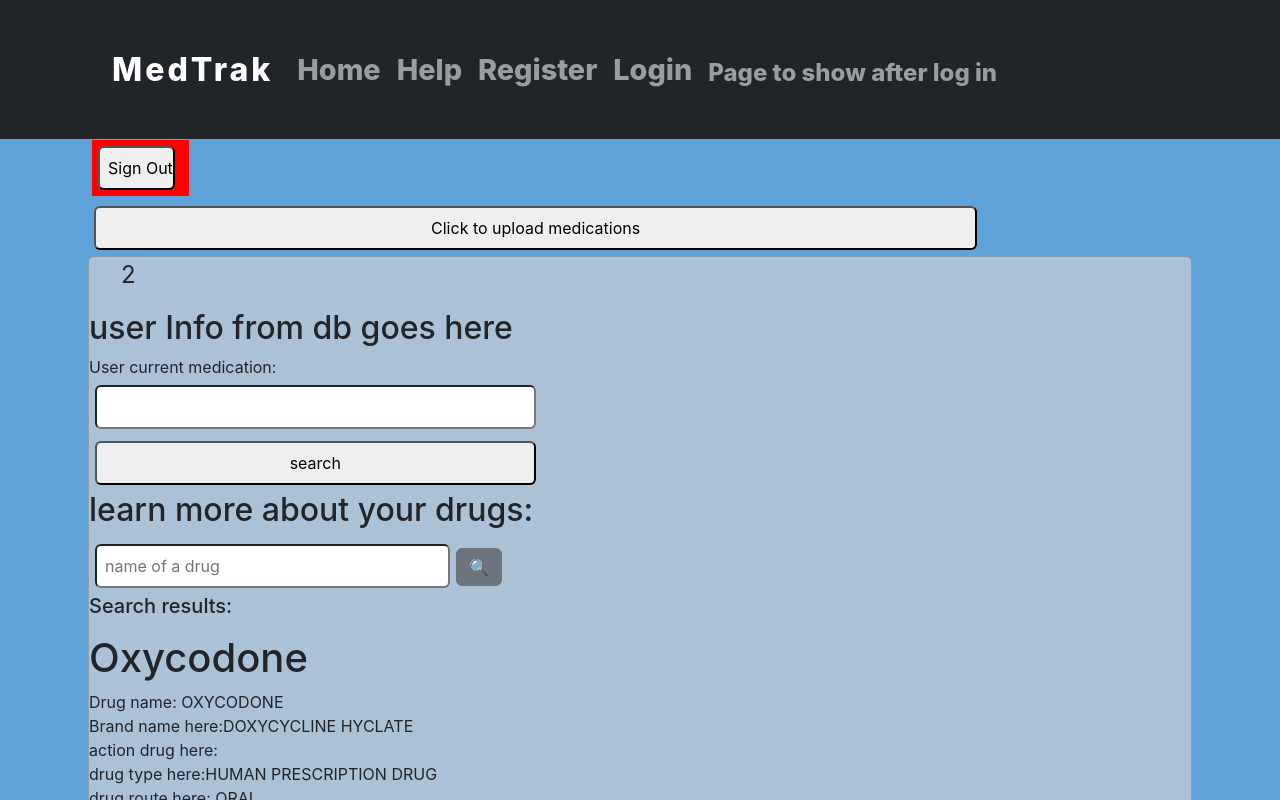
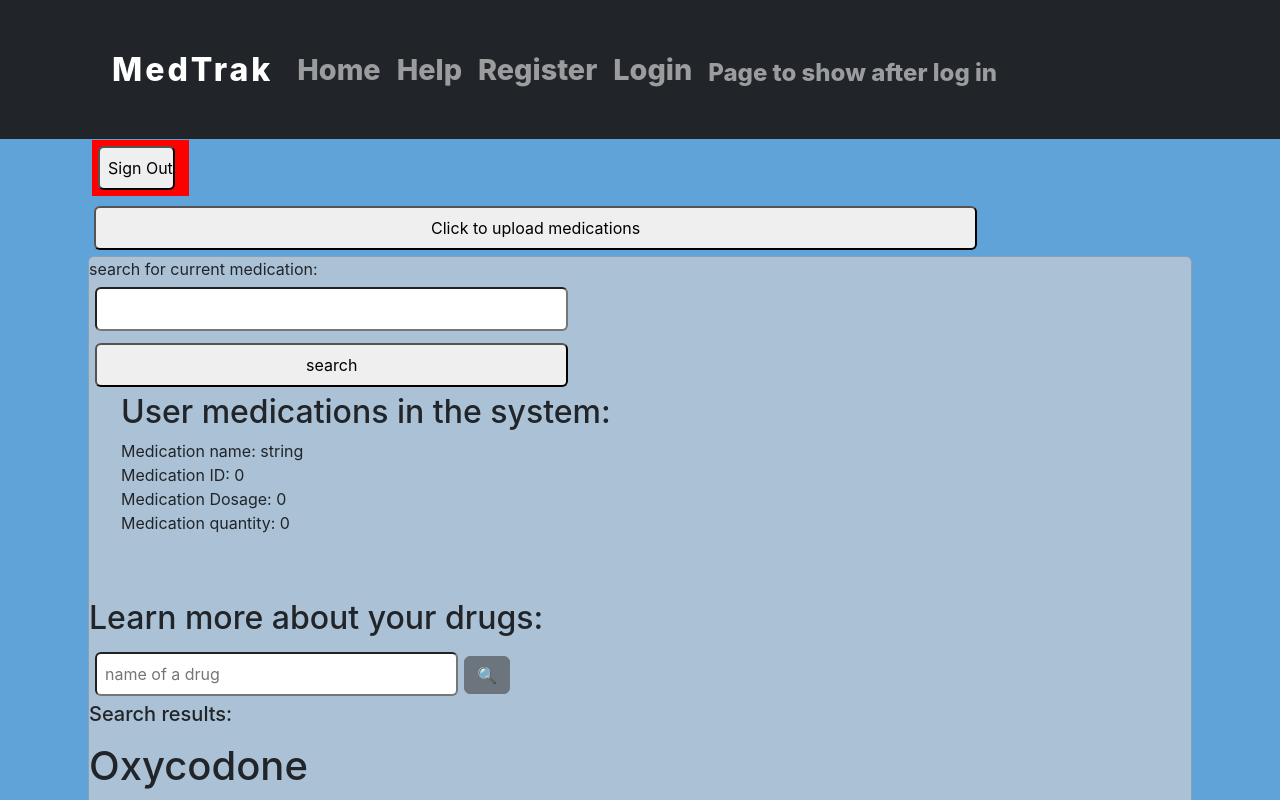
Before and after one commit to 220425-Reston-NET/Alphacode-reactFrontEnd, a React (Create React App) app: page /drug in a window 1280 px wide. Shown: the top 800 px of the page. Built offline with nearby package versions, Linux system fonts and the light colour scheme.

Commit message:
styled display meds

```diff
--- a/src/pages/addmedicine/AddMedicine.css
+++ b/src/pages/addmedicine/AddMedicine.css
@@ -7,7 +7,7 @@
     margin-top: 20rem;
     padding: 20rem;
 } */
-/* .add-form {
+.add-form {
   margin-top: 3rem;
   padding: 5rem;
 }
@@ -15,4 +15,4 @@
 .addmed-welcom{
   display: flex;
   justify-content: center;
-} */
+}
--- a/src/pages/addmedicine/AddMedicine.tsx
+++ b/src/pages/addmedicine/AddMedicine.tsx
@@ -1,4 +1,5 @@
 import React, { useEffect, useState } from "react";
+import { useNavigate } from "react-router-dom";
 import "./AddMedicine.css";
 
 function AddMedicine() {
@@ -55,9 +56,20 @@ function AddMedicine() {
           medDose: medDose,
           quantity: quantity,
         }),
+
+
       }
+
     );
+    goToNewCustInfo();
+
   }
+
+  const navigate = useNavigate();
+  const goToNewCustInfo = () => {
+    navigate("/Drug");
+  };
+
 
   return (
     <>
--- a/src/pages/displaymeds/DisplayMed.tsx
+++ b/src/pages/displaymeds/DisplayMed.tsx
@@ -1,5 +1,5 @@
 import React, { useState } from "react";
-import "./DisplayMed.css";
+// import "./DisplayMed.css";
 function DisplayMed() {
   let p_userID: any = 2;
   const [users, setUser] = useState([
--- a/src/pages/drugdata/DrugData.tsx
+++ b/src/pages/drugdata/DrugData.tsx
@@ -9,7 +9,12 @@ function DrugData() {
   let p_userID: any = 2;
   const [users, setUser] = useState([
     {
-      p_userID: 2,
+      p_userID: 0,
+      medID: 0,
+      medName: "string",
+      medDose: 0,
+      quantity: 0,
+      userID: 0,
       //
     },
   ]);
@@ -27,7 +32,7 @@ function DrugData() {
     fetch(
       "http://medtrack-env.eba-sqq54brs.us-east-1.elasticbeanstalk.com/User/ViewAllMedicine?" +
         new URLSearchParams({
-          userID: p_userID,
+          p_userID: p_userID,
         })
     )
       .then((response) => response.json())
@@ -52,22 +57,32 @@ function DrugData() {
 
       <div className="card">
         <div className="display-med">
-          <ul>
-            {users.map((med) => (
-              <p>{med.p_userID}</p>
-            ))}
-          </ul>
-          <h2> user Info from db goes here</h2>
           <form onSubmit={onSubmit}>
             {/* </div>
         <div> */}
-            <label>User current medication:</label>
+            <label>search for current medication:</label>
             <input type="text" name="userID" onChange={updateUserID}></input>
             <input type={"submit"} value={"search"} />
           </form>
+          <ul>
+            <h2> User medications in the system:</h2>
+
+            {users.map((user) => (
+              <>
+                <div className="meds-in-db">
+                  <div>{"Medication name: " + user.medName}</div>
+                  <div>{"Medication ID: " + user.medID}</div>
+                  <div>{"Medication Dosage: " + user.medDose}</div>
+                  <div>{"Medication quantity: " + user.quantity}</div>
+                </div>
+              </>
+            ))}
+          </ul>
         </div>
+        <br />
+        <br />
         <div className="search-div">
-          <h2>learn more about your drugs:</h2>
+          <h2>Learn more about your drugs:</h2>
           {/* onSubmit={onSubmit} */}
           <form>
             <input
@@ -104,6 +119,10 @@ function DrugData() {
           <div id="manufacturer_name"> who made it:Mayne Pharma</div>
         </div>
       </div>
+      <Link className="navbar-brand" to={``}>
+        {/* <button>{userEmail}</button> */}
+        <input type={"submit"} value={"Click to set a reminder⏰"} />
+      </Link>
     </div>
   );
 }
--- a/src/pages/signup/SignUpForm.tsx
+++ b/src/pages/signup/SignUpForm.tsx
@@ -1,4 +1,5 @@
 import React, { useEffect, useState } from "react";
+import { useNavigate } from "react-router-dom";
 import "./SignUpForm.css";
 
 function SignUpForm() {
@@ -62,7 +63,14 @@ function SignUpForm() {
         }),
       }
     );
+
+    goToNewCustInfo();
   }
+
+  const navigate = useNavigate();
+  const goToNewCustInfo = () => {
+    navigate("/login");
+  };
 
   // useEffect(() => {
   //   // http://medtrack-env.eba-sqq54brs.us-east-1.elasticbeanstalk.com/
```
Also changed, not shown: 1 other file (tests, documents, lock files or other folders).
